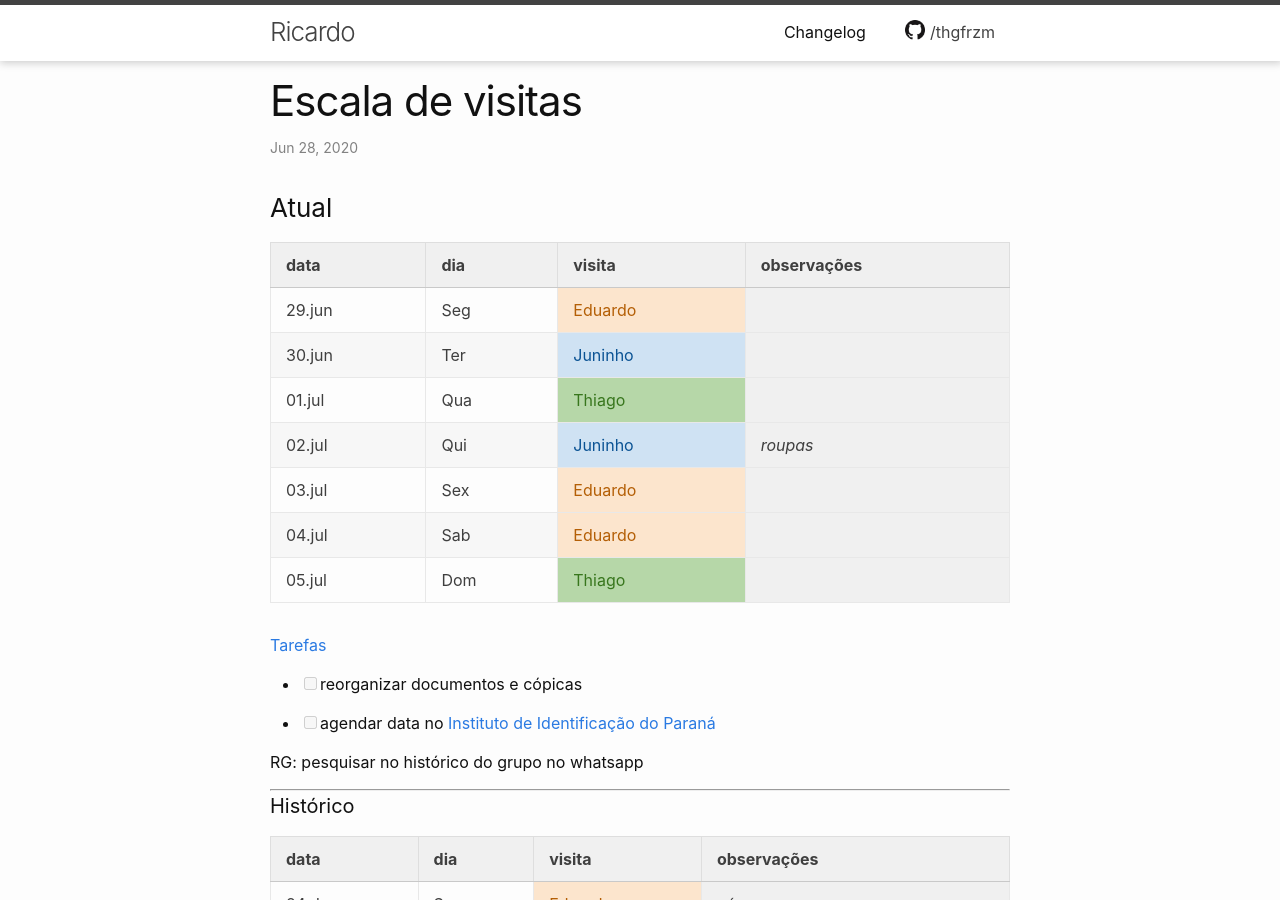
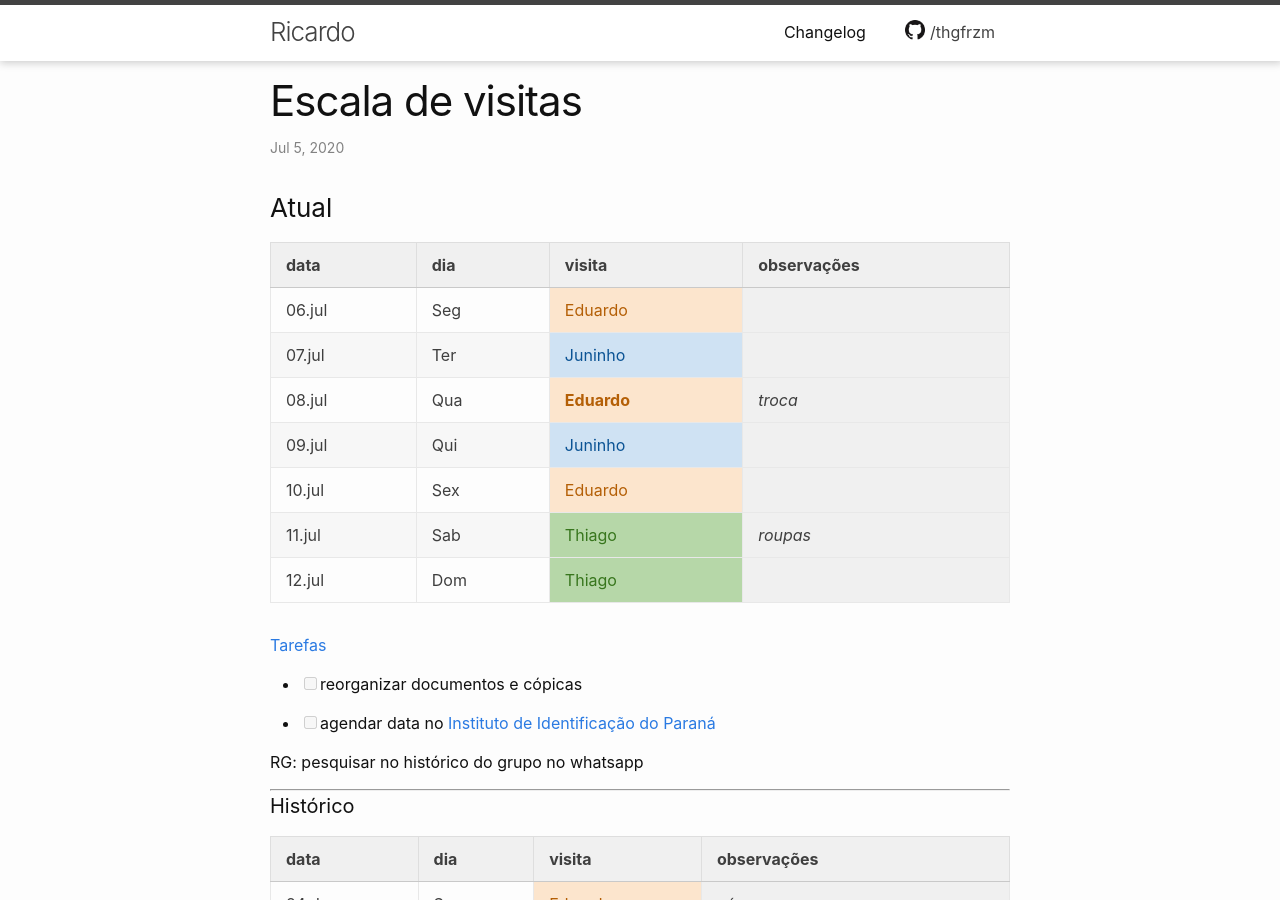
Before and after one commit to thgfrzm/ricardo, a Jekyll site: the page built from _posts/2018-12-23-escala-visitas.markdown, in a window 1280 px wide and 900 px high. Built offline with Jekyll 4.4.1, drawn with Linux system fonts in a browser that asks for light colours; some of the changed text lies outside the part shown.

Commit message:
Update 2018-12-23-escala-visitas.markdown

```diff
--- a/_posts/2018-12-23-escala-visitas.markdown
+++ b/_posts/2018-12-23-escala-visitas.markdown
@@ -1,21 +1,21 @@
 ---
 layout: post
 title:  "Escala de visitas"
-date:   2020-06-28 16:30:00 -0300
+date:   2020-07-05 17:40:00 -0300
 categories: agenda
 ---
 
 ### Atual
 
-| data   | dia | visita  | observações |
-| ------ | --- | ------- | ----------- |
-| 29.jun | Seg | Eduardo |             |
-| 30.jun | Ter | Juninho |             |
-| 01.jul | Qua | Thiago  |             |
-| 02.jul | Qui | Juninho | _roupas_    |
-| 03.jul | Sex | Eduardo |             |
-| 04.jul | Sab | Eduardo |             |
-| 05.jul | Dom | Thiago  |             |
+| data   | dia | visita      | observações |
+| ------ | --- | ----------- | ----------- |
+| 06.jul | Seg | Eduardo     |             |
+| 07.jul | Ter | Juninho     |             |
+| 08.jul | Qua | **Eduardo** | _troca_     |
+| 09.jul | Qui | Juninho     |             |
+| 10.jul | Sex | Eduardo     |             |
+| 11.jul | Sab | Thiago      | _roupas_    |
+| 12.jul | Dom | Thiago      |             |
 
 <!--
 ### notas
@@ -592,3 +592,10 @@ RG: pesquisar no histórico do grupo no whatsapp
 | 26.jun | Sex | Eduardo     | _roupas_            |
 | 27.jun | Sab | Thiago      |                     |
 | 28.jun | Dom | Thiago      |                     |
+| 29.jun | Seg | Eduardo     |                     |
+| 30.jun | Ter | Juninho     |                     |
+| 01.jul | Qua | Thiago      |                     |
+| 02.jul | Qui | Juninho     | _roupas_            |
+| 03.jul | Sex | Eduardo     |                     |
+| 04.jul | Sab | Eduardo     |                     |
+| 05.jul | Dom | Thiago      |                     |
```
